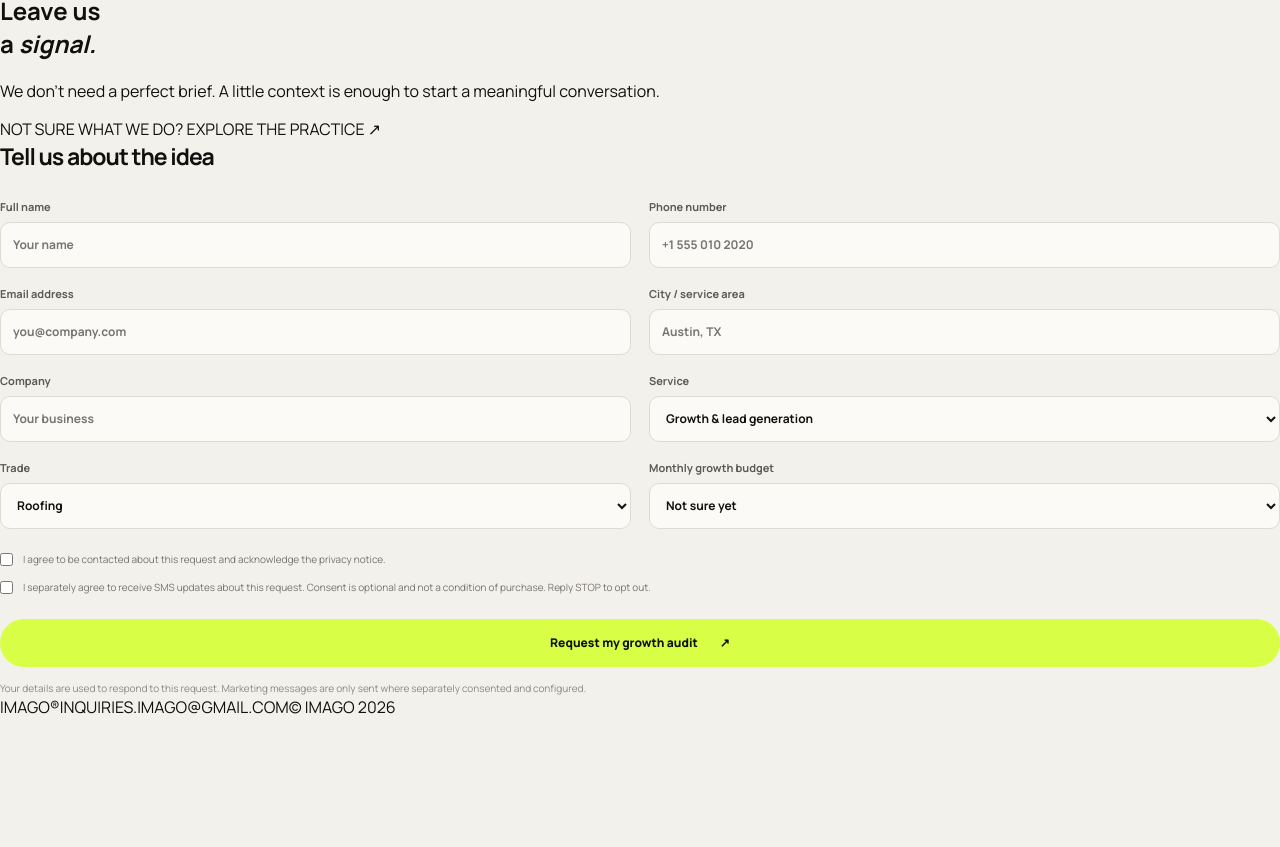
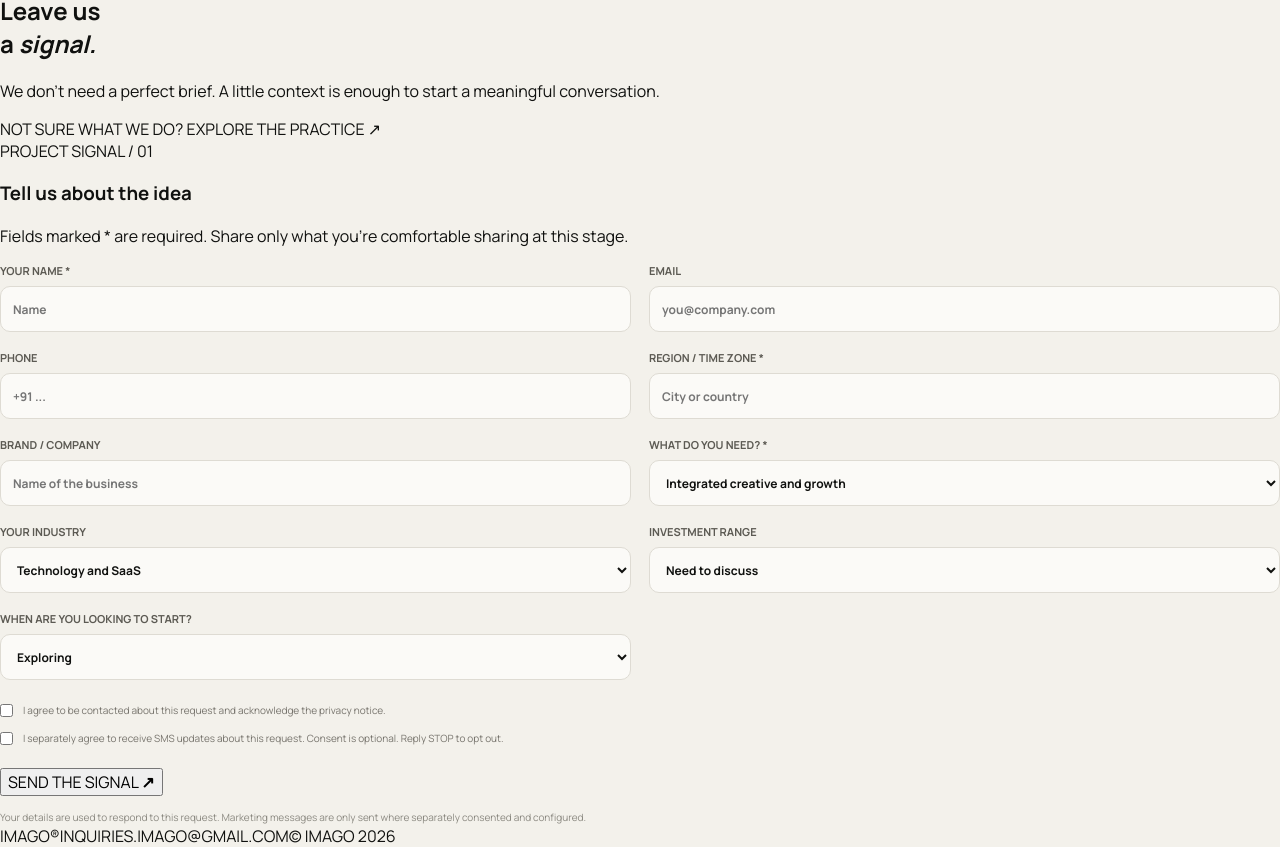
Before and after one commit to Romil-imago/imago, a Next.js app: page /growth in a window 1280 px wide. Shown: the part 418-1265 px from the top of the page. Before the commit the page ends 1136 px from the top, so only its background shows below. Built offline with nearby package versions, Linux system fonts and the light colour scheme; no server answers.

Commit message:
Reimagine Imago routes and project intake experience

```diff
--- a/app/components/forms/LeadCaptureForm.tsx
+++ b/app/components/forms/LeadCaptureForm.tsx
@@ -1,54 +1,24 @@
 "use client";
-import { useState, type FormEvent } from "react";
-type LeadType = "agency_prospect" | "homeowner_quote";
-export function LeadCaptureForm({ leadType, heading }: { leadType: LeadType; heading: string }) {
-  const [status, setStatus] = useState<"idle" | "submitting" | "success" | "error">("idle");
-  const [message, setMessage] = useState(""), [score, setScore] = useState<number | null>(null);
-  const [smsPreview, setSmsPreview] = useState<string | null>(null);
-  const homeowner = leadType === "homeowner_quote";
-  async function submit(event: FormEvent<HTMLFormElement>) {
-    event.preventDefault();
-    const form = event.currentTarget, data = new FormData(form), payload: Record<string, unknown> = {};
-    data.forEach((v, k) => { payload[k] = v; });
-    payload.leadType = leadType; payload.privacyConsent = data.get("privacyConsent") === "on"; payload.smsConsent = data.get("smsConsent") === "on";
-    setStatus("submitting"); setMessage(""); setScore(null); setSmsPreview(null);
-    try {
-      const response = await fetch("/api/leads/webhook", { method: "POST", headers: { "content-type": "application/json" }, body: JSON.stringify(payload) });
-      const result = await response.json() as { ok: boolean; error?: string; message?: string; leadScore?: number; smsPreview?: string | null };
-      if (!response.ok || !result.ok) throw new Error(result.error || "Unable to submit your request.");
-      setStatus("success"); setMessage(result.message || "Request received."); setScore(result.leadScore ?? null); setSmsPreview(result.smsPreview ?? null); form.reset();
-    } catch (error) { setStatus("error"); setMessage(error instanceof Error ? error.message : "Something went wrong."); }
-  }
-  return <form className="lead-form" onSubmit={submit}>
-    <h3 className="form-heading">{heading}</h3>
-    <div className="form-grid">
-      <label>Full name<input name="name" autoComplete="name" required maxLength={100} placeholder="Your name" /></label>
-      <label>Phone number<input name="phone" type="tel" autoComplete="tel" required={homeowner} maxLength={40} placeholder="+1 555 010 2020" /></label>
-      <label>Email address<input name="email" type="email" autoComplete="email" maxLength={160} placeholder="you@company.com" /></label>
-      <label>City / service area<input name="city" required maxLength={100} placeholder="Austin, TX" /></label>
-      {!homeowner && <label>Company<input name="company" maxLength={120} placeholder="Your business" /></label>}
-      <label>Service<select name="service" defaultValue={homeowner ? "Kitchen Remodel" : "Growth & lead generation"}>
-        {homeowner ? <><option>Kitchen Remodel</option><option>Bathroom Remodel</option><option>Roofing</option><option>Whole-home Renovation</option><option>Other</option></> : <><option>Growth & lead generation</option><option>Paid social advertising</option><option>Conversion funnel</option><option>CRM & automation</option><option>Full growth system</option></>}
-      </select></label>
-      {homeowner ? <>
-        <label>Project scope<select name="scope" defaultValue="Full Remodel"><option>Full Remodel</option><option>Partial Remodel</option><option>Design consultation</option><option>Repair / replacement</option></select></label>
-        <label>Start timeline<select name="timeline" defaultValue="Within 30 Days"><option>Immediately</option><option>Within 30 Days</option><option>Within 3 Months</option><option>Just researching</option></select></label>
-        <label>US ZIP code<input name="zipCode" inputMode="numeric" maxLength={12} placeholder="78701" /></label>
-      </> : <>
-        <label>Trade<select name="trade" defaultValue="Roofing"><option>Roofing</option><option>Kitchen & Bath</option><option>HVAC</option><option>Plumbing</option><option>Electrical</option><option>Windows & Doors</option><option>Siding</option><option>Gutters</option><option>Solar</option><option>Insulation</option><option>Painting</option><option>Flooring</option><option>Landscaping</option><option>General Contractor</option><option>Home Remodeling</option><option>Restoration</option><option>Concrete & Foundation</option><option>Garage Doors</option><option>Pool & Outdoor Living</option><option>Pest Control</option><option>Other</option></select></label>
-        <label>Monthly growth budget<select name="scope" defaultValue="Not sure yet"><option>Under $2,500</option><option>$2,500–$5,000</option><option>$5,000–$10,000</option><option>$10,000+</option><option>Not sure yet</option></select></label>
-      </>}
-    </div>
-    <label className="honeypot" aria-hidden="true">Leave empty<input name="website" tabIndex={-1} autoComplete="off" /></label>
-    <div className="consent-stack">
-      <label className="consent"><input type="checkbox" name="privacyConsent" required /><span>I agree to be contacted about this request and acknowledge the <a href="/privacy" target="_blank" rel="noreferrer">privacy notice</a>.</span></label>
-      <label className="consent"><input type="checkbox" name="smsConsent" /><span>I separately agree to receive SMS updates about this request. Consent is optional and not a condition of purchase. Reply STOP to opt out.</span></label>
-    </div>
-    <button className="button button-lime form-submit" type="submit" disabled={status === "submitting"}>{status === "submitting" ? "Sending securely…" : homeowner ? "Request my estimate" : "Request my growth audit"} <span>↗</span></button>
-    {status !== "idle" && <div className={`form-feedback ${status}`} role="status" aria-live="polite">{message}
-      {score !== null && <span className="score-note">Internal qualification score: {score}/100</span>}
-      {smsPreview && <p className="sms-preview"><strong>SMS draft only — not sent:</strong> {smsPreview}</p>}
-    </div>}
-    <p className="form-fineprint">Your details are used to respond to this request. Marketing messages are only sent where separately consented and configured.</p>
-  </form>;
+import {useState,type FormEvent} from "react";
+type LeadType="agency_prospect"|"homeowner_quote";
+export function LeadCaptureForm({leadType,heading}:{leadType:LeadType;heading:string}){
+ const[status,setStatus]=useState<"idle"|"submitting"|"success"|"error">("idle");const[message,setMessage]=useState("");const[score,setScore]=useState<number|null>(null);const[smsPreview,setSmsPreview]=useState<string|null>(null);const homeowner=leadType==="homeowner_quote";
+ async function submit(event:FormEvent<HTMLFormElement>){event.preventDefault();const form=event.currentTarget,data=new FormData(form),payload:Record<string,unknown>={};data.forEach((v,k)=>payload[k]=v);payload.leadType=leadType;payload.privacyConsent=data.get("privacyConsent")==="on";payload.smsConsent=data.get("smsConsent")==="on";setStatus("submitting");setMessage("");setScore(null);setSmsPreview(null);
+ try{const response=await fetch("/api/leads/webhook",{method:"POST",headers:{"content-type":"application/json"},body:JSON.stringify(payload)});const result=await response.json() as {ok:boolean;error?:string;message?:string;leadScore?:number;smsPreview?:string|null};if(!response.ok||!result.ok)throw new Error(result.error||"Unable to submit your request.");setStatus("success");setMessage(result.message||"Request received.");setScore(result.leadScore??null);setSmsPreview(result.smsPreview??null);form.reset()}catch(error){setStatus("error");setMessage(error instanceof Error?error.message:"Something went wrong.")}}
+ return <form className="lead-form ik-lead-form" onSubmit={submit}><div className="ik-form-heading"><span>PROJECT SIGNAL / 01</span><h3>{heading}</h3><p>Fields marked * are required. Share only what you’re comfortable sharing at this stage.</p></div><div className="form-grid">
+ <label>YOUR NAME *<input name="name" autoComplete="name" required maxLength={100} placeholder="Name" /></label>
+ <label>EMAIL<input name="email" type="email" autoComplete="email" maxLength={160} placeholder="you@company.com" /></label>
+ <label>PHONE<input name="phone" type="tel" autoComplete="tel" maxLength={40} placeholder="+91 ..." /></label>
+ <label>REGION / TIME ZONE *<input name="city" required maxLength={100} placeholder="City or country" /></label>
+ <label>BRAND / COMPANY<input name="company" maxLength={120} placeholder="Name of the business" /></label>
+ <label>WHAT DO YOU NEED? *<select name="service" defaultValue="Integrated creative and growth"><option>Integrated creative and growth</option><option>Brand strategy and identity</option><option>Social strategy and content</option><option>Campaign creative and production</option><option>Performance marketing</option><option>Website and digital experience</option><option>Not sure yet</option></select></label>
+ {!homeowner&&<label>YOUR INDUSTRY<select name="trade" defaultValue="Technology and SaaS"><option>Technology and SaaS</option><option>Consumer and retail</option><option>Hospitality and travel</option><option>Health and wellness</option><option>Professional services</option><option>Education</option><option>Real estate and home</option><option>Arts and culture</option><option>Other</option></select></label>}
+ <label>INVESTMENT RANGE<select name="scope" defaultValue="Need to discuss"><option>Need to discuss</option><option>Under $2,500 / month</option><option>$2,500–$5,000 / month</option><option>$5,000–$10,000 / month</option><option>$10,000+ / month</option><option>One-time project</option></select></label>
+ <label>WHEN ARE YOU LOOKING TO START?<select name="timeline" defaultValue="Exploring"><option>Ready to begin</option><option>Within a month</option><option>Within three months</option><option>Exploring</option></select></label>
+ </div><label className="honeypot" aria-hidden="true">Leave empty<input name="website" tabIndex={-1} autoComplete="off"/></label>
+ <div className="consent-stack"><label className="consent"><input type="checkbox" name="privacyConsent" required/><span>I agree to be contacted about this request and acknowledge the <a href="/privacy" target="_blank" rel="noreferrer">privacy notice</a>.</span></label><label className="consent"><input type="checkbox" name="smsConsent"/><span>I separately agree to receive SMS updates about this request. Consent is optional. Reply STOP to opt out.</span></label></div>
+ <button className="ik-submit" type="submit" disabled={status==="submitting"}>{status==="submitting"?"SENDING…":"SEND THE SIGNAL"} <b>↗</b></button>
+ {status!=="idle"&&<div className={`form-feedback ${status}`} role="status" aria-live="polite">{message}{score!==null&&<span className="score-note">Internal qualification score: {score}/100</span>}{smsPreview&&<p className="sms-preview"><strong>SMS draft only — not sent:</strong> {smsPreview}</p>}</div>}
+ <p className="form-fineprint">Your details are used to respond to this request. Marketing messages are only sent where separately consented and configured.</p>
+ </form>
 }
```
